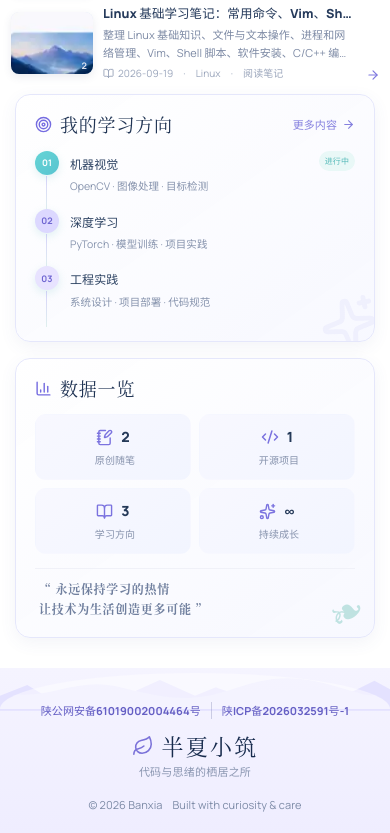
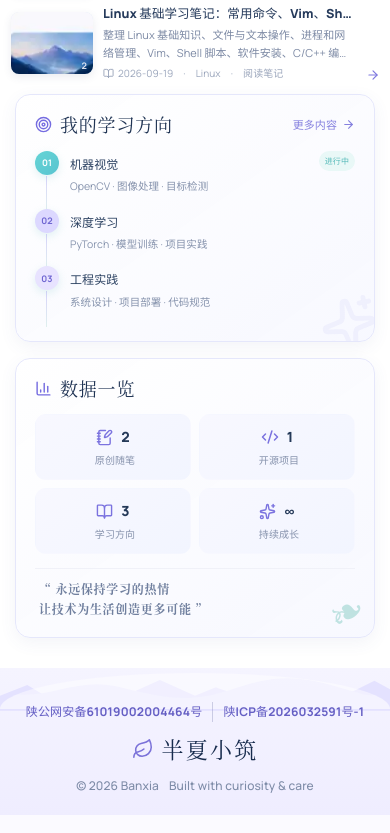
Before and after one commit to banxia-prgo/my-portfolio-web, a Vue app in the folder frontend/: page / in a window 390 px wide. Shown: the part 1591-2424 px from the top of the page. Built offline with nearby package versions, Linux system fonts and the light colour scheme; no server answers; a web font is replaced by a local one.

Commit message:
style: refine footer typography and remove subtitle

```diff
--- a/frontend/src/components/SiteFooter.vue
+++ b/frontend/src/components/SiteFooter.vue
@@ -14,7 +14,6 @@ import { Leaf } from 'lucide-vue-next'
           <Leaf class="bx-footer-brand__leaf" :size="22" :stroke-width="1.7" aria-hidden="true" />
           <strong>半夏小筑</strong>
         </span>
-        <small>代码与思绪的栖居之所</small>
       </RouterLink>
       <div class="bx-footer-meta__copyright">
         <span>© 2026 Banxia</span>
--- a/frontend/src/styles/site-design-system.css
+++ b/frontend/src/styles/site-design-system.css
@@ -510,3 +510,26 @@ body .bx-site-footer .bx-footer-brand__leaf {
     text-align: center;
   }
 }
+
+
+/* Footer typography refinement: clearer legal details with balanced visual weight. */
+.bx-footer-meta__filings a {
+  font-size: 13px !important;
+  font-weight: 650 !important;
+  line-height: 1.7 !important;
+  letter-spacing: .015em;
+}
+.bx-footer-meta__copyright {
+  font-size: 12.5px !important;
+  font-weight: 500;
+  line-height: 1.7;
+  letter-spacing: .01em;
+}
+@media (max-width: 720px) {
+  .bx-footer-meta__filings a {
+    font-size: 12px !important;
+  }
+  .bx-footer-meta__copyright {
+    font-size: 12px !important;
+  }
+}
```
